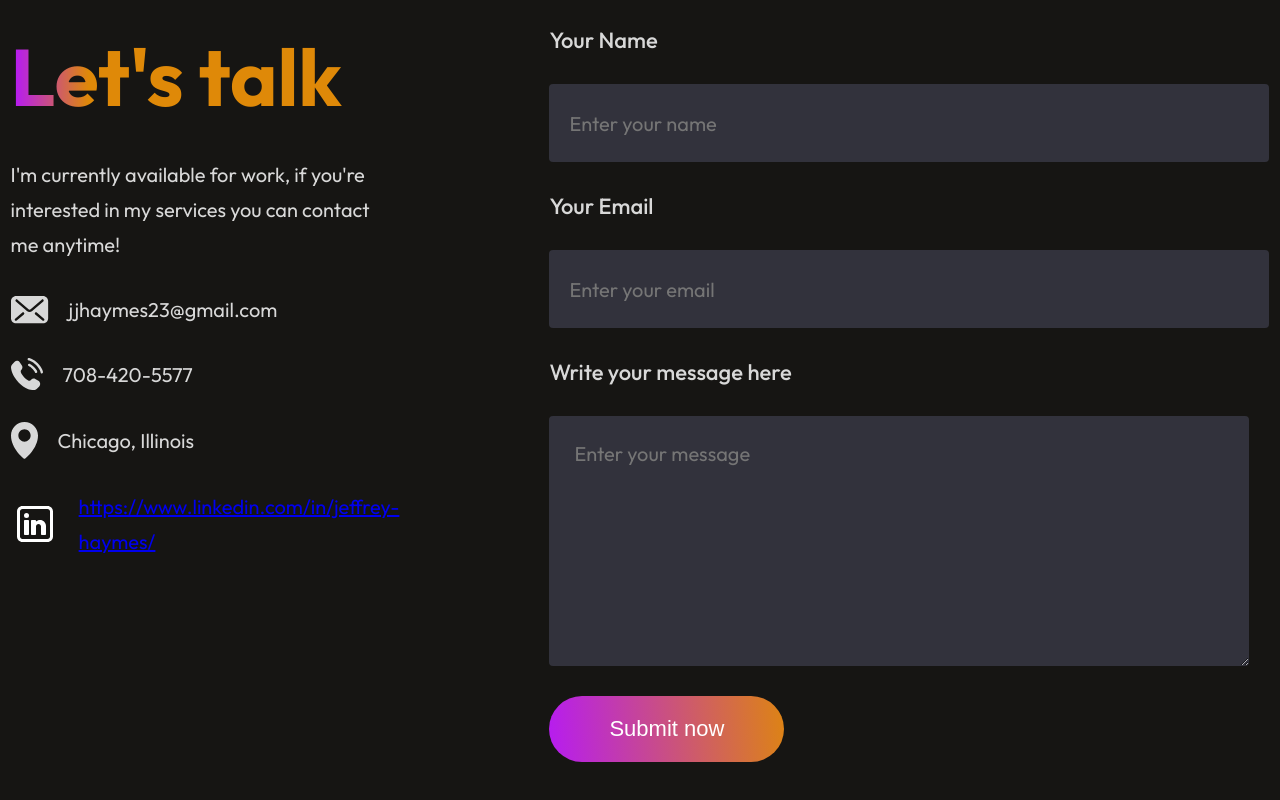
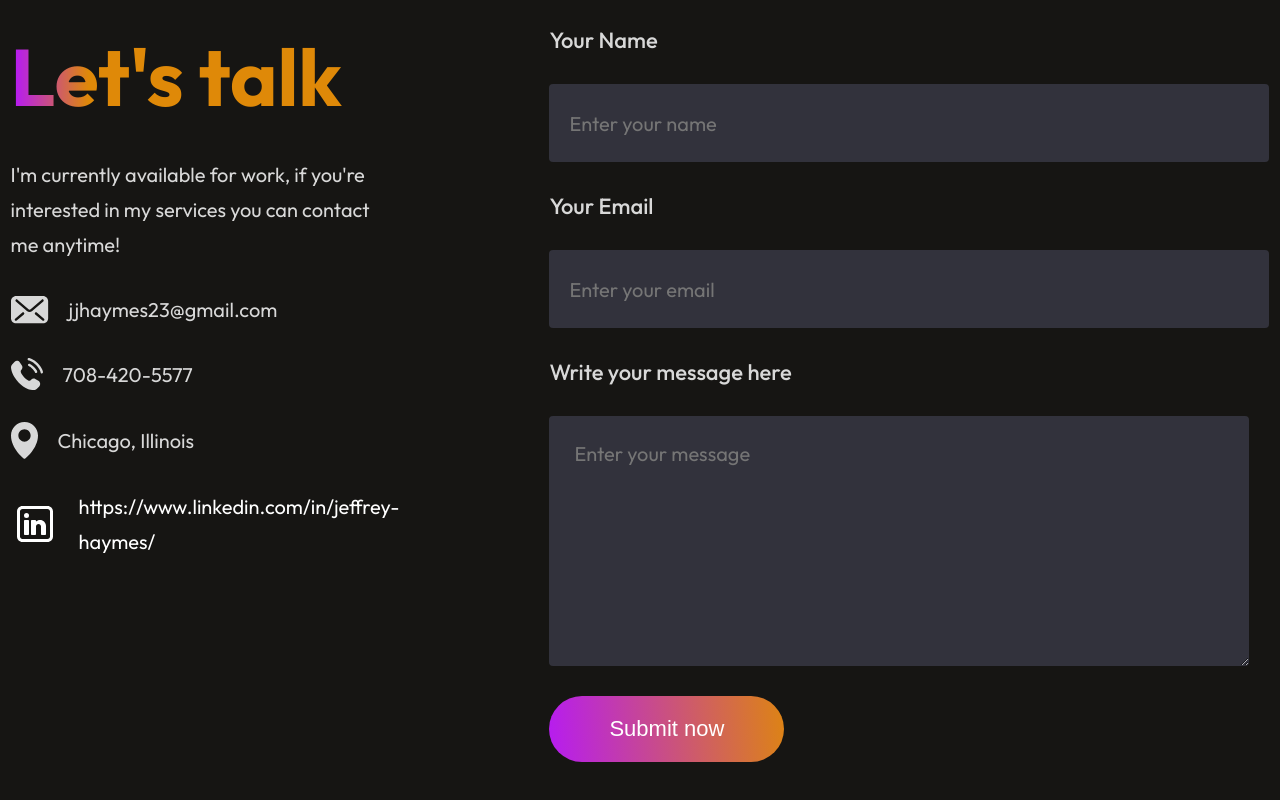
Before and after one commit to JayHaymes/portfolio, a React (Vite) app in the folder portfolio-react/: page / in a window 1280 px wide. Shown: the part 5465-6265 px from the top of the page. Built offline with nearby package versions, Linux system fonts and the light colour scheme.

Commit message:
added alert onSubmite

```diff
--- a/portfolio-react/src/Components/Contact/Contact.css
+++ b/portfolio-react/src/Components/Contact/Contact.css
@@ -104,3 +104,8 @@
     transform: scale(1.1);
     transition: 0.3s;
 }
+
+.contact-detail a {
+    text-decoration: none;
+    color: white;
+}
--- a/portfolio-react/src/Components/Contact/Contact.jsx
+++ b/portfolio-react/src/Components/Contact/Contact.jsx
@@ -25,12 +25,14 @@ const Contact = () => {
 
         if (data.success) {
           setResult('Form Submitted Successfully');
+          alert('Form Submitted Successfully');
           event.target.reset();
         } else {
           console.log('Error', data);
           setResult(data.message);
+          alert(`Error: ${data.message}`);
         }
-      };
+    };
 
     return (
         <div id='contact' className='contact'>
@@ -65,7 +67,6 @@ const Contact = () => {
                     <label htmlFor='message'>Write your message here</label>
                     <textarea name='message' rows='8' placeholder='Enter your message' required></textarea>
                     <button type='submit' className='contact-submit'>Submit now</button>
-                    <p className='form-result'>{result}</p>
                 </form>
             </div>
         </div>
```
